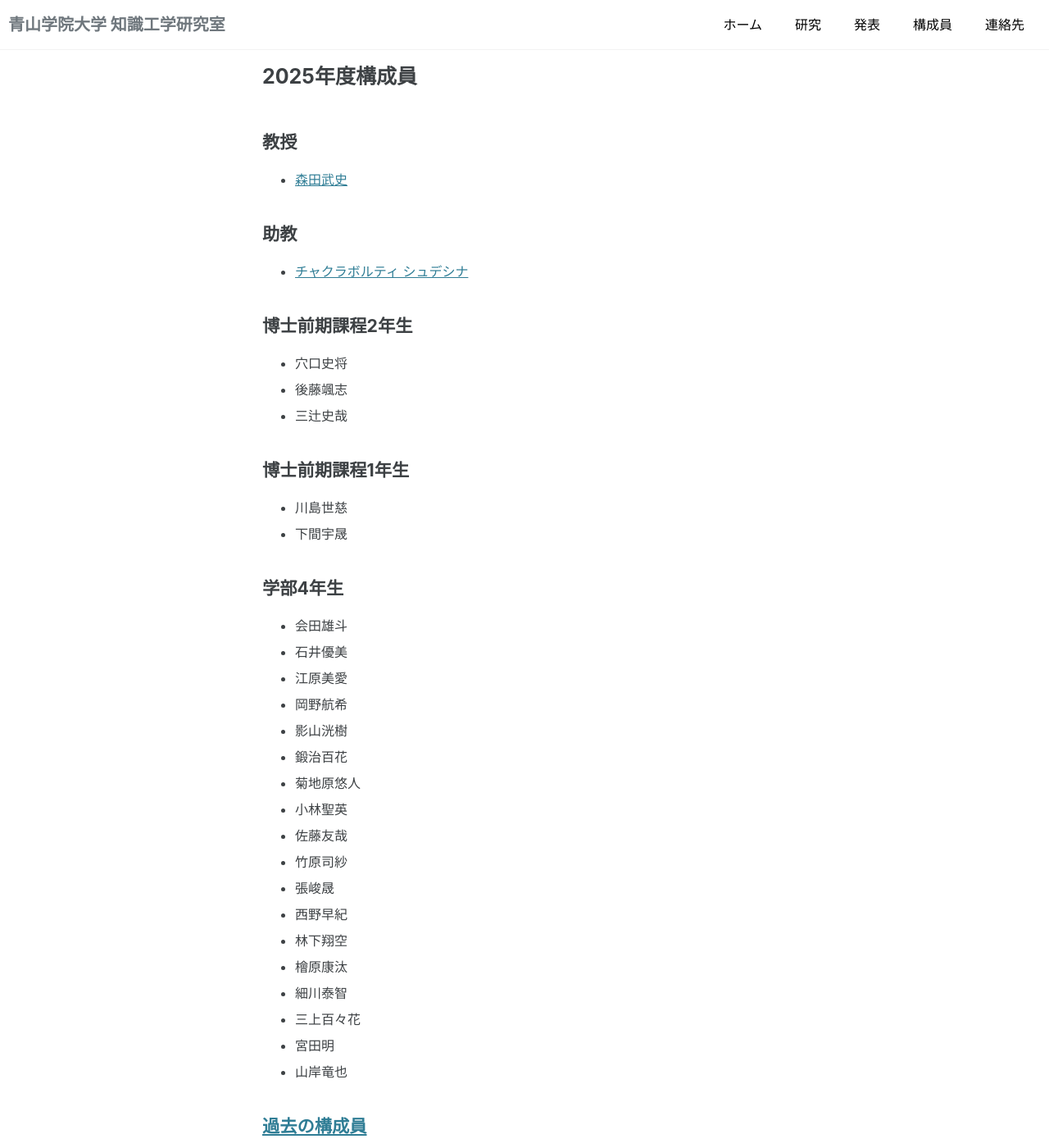
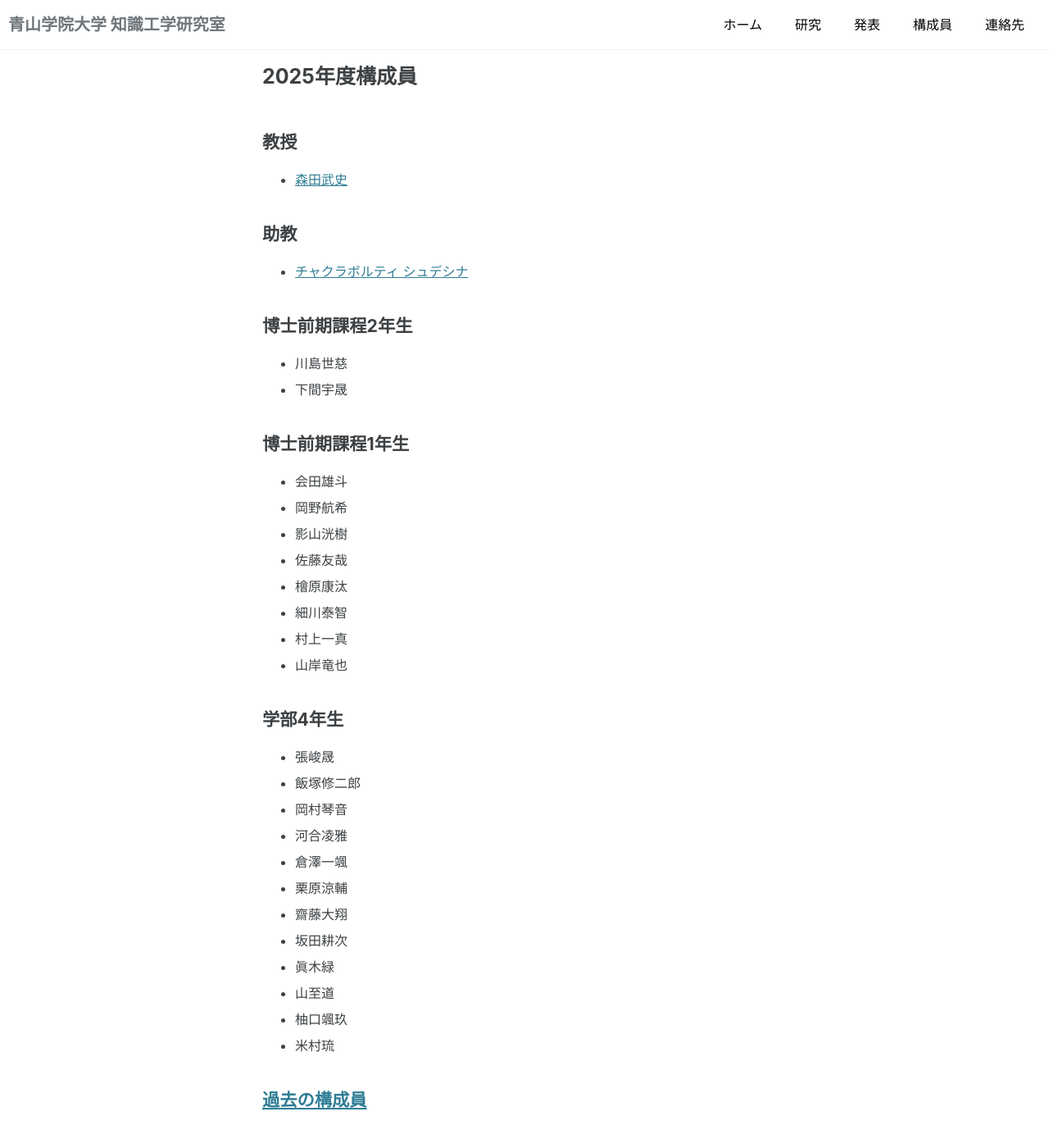
Before and after one commit to ke-lab-it-agu/ke-lab-it-agu.github.io, a Jekyll site: the page built from members.md, in a window 1280 px wide and 1400 px high. Shown: the whole window at 82% size. Built offline with Jekyll 4.4.1, drawn with Linux system fonts in a browser that asks for light colours; cached includes are drawn as plain includes.

Commit message:
update news, members

```diff
--- a/members.md
+++ b/members.md
@@ -9,32 +9,31 @@ layout: single
 * [チャクラボルティ シュデシナ](https://sudesnac.github.io/)
 
 ### 博士前期課程2年生
-* 穴口史将
-* 後藤颯志
-* 三辻史哉
-
-### 博士前期課程1年生
 * 川島世慈
 * 下間宇晟
 
-### 学部4年生
+### 博士前期課程1年生
 * 会田雄斗
-* 石井優美
-* 江原美愛
 * 岡野航希
 * 影山洸樹
-* 鍛治百花
-* 菊地原悠人
-* 小林聖英
 * 佐藤友哉
-* 竹原司紗
-* 張峻晟
-* 西野早紀
-* 林下翔空
 * 檜原康汰
 * 細川泰智
-* 三上百々花
-* 宮田明
+* 村上一真
 * 山岸竜也
 
+### 学部4年生
+* 張峻晟
+* 飯塚修二郎
+* 岡村琴音
+* 河合凌雅
+* 倉澤一颯
+* 栗原涼輔
+* 齋藤大翔
+* 坂田耕次
+* 眞木緑
+* 山至道
+* 柚口颯玖
+* 米村琉
+
 ### [過去の構成員]({{site.baseurl}}/alumni)
```
Also changed, not shown: index.md (+1 -0 lines).
